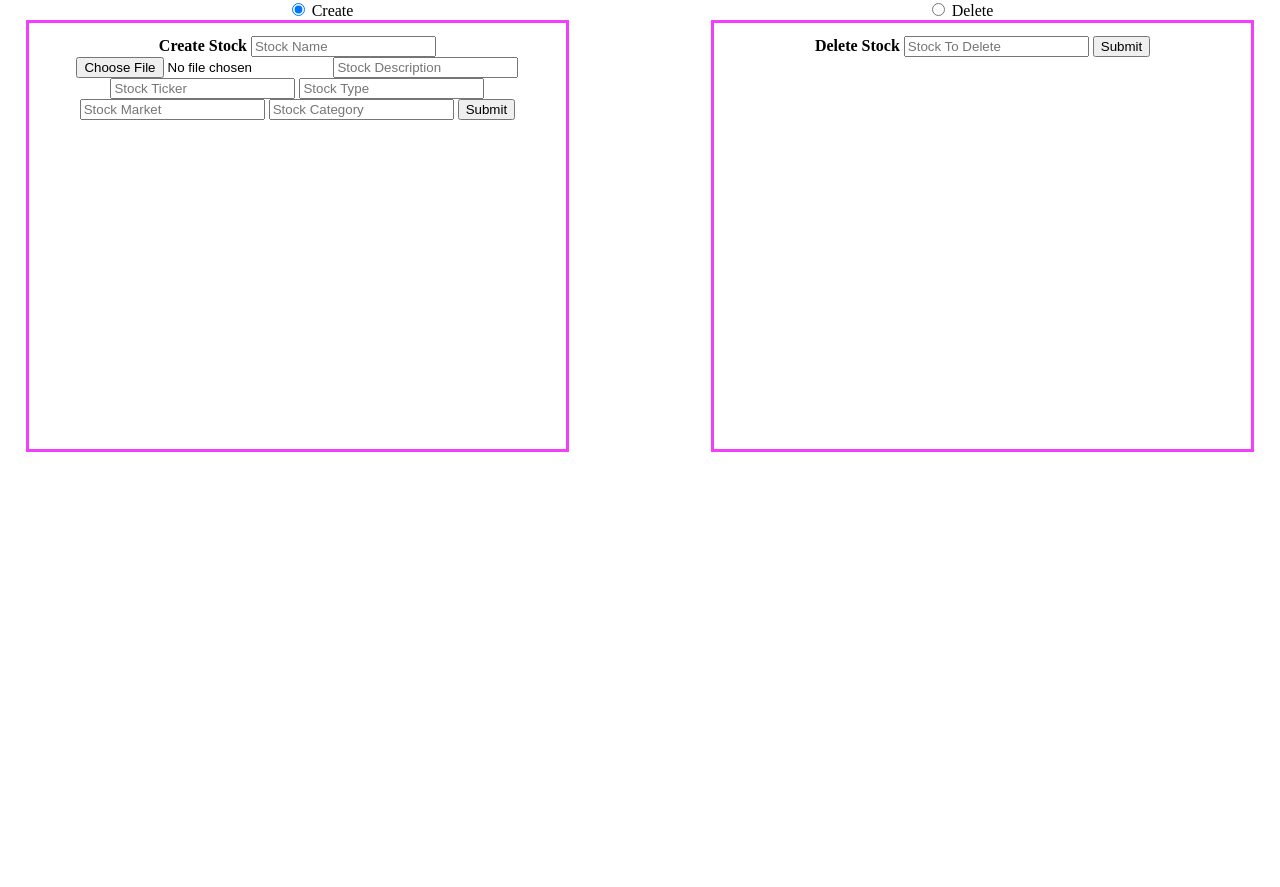
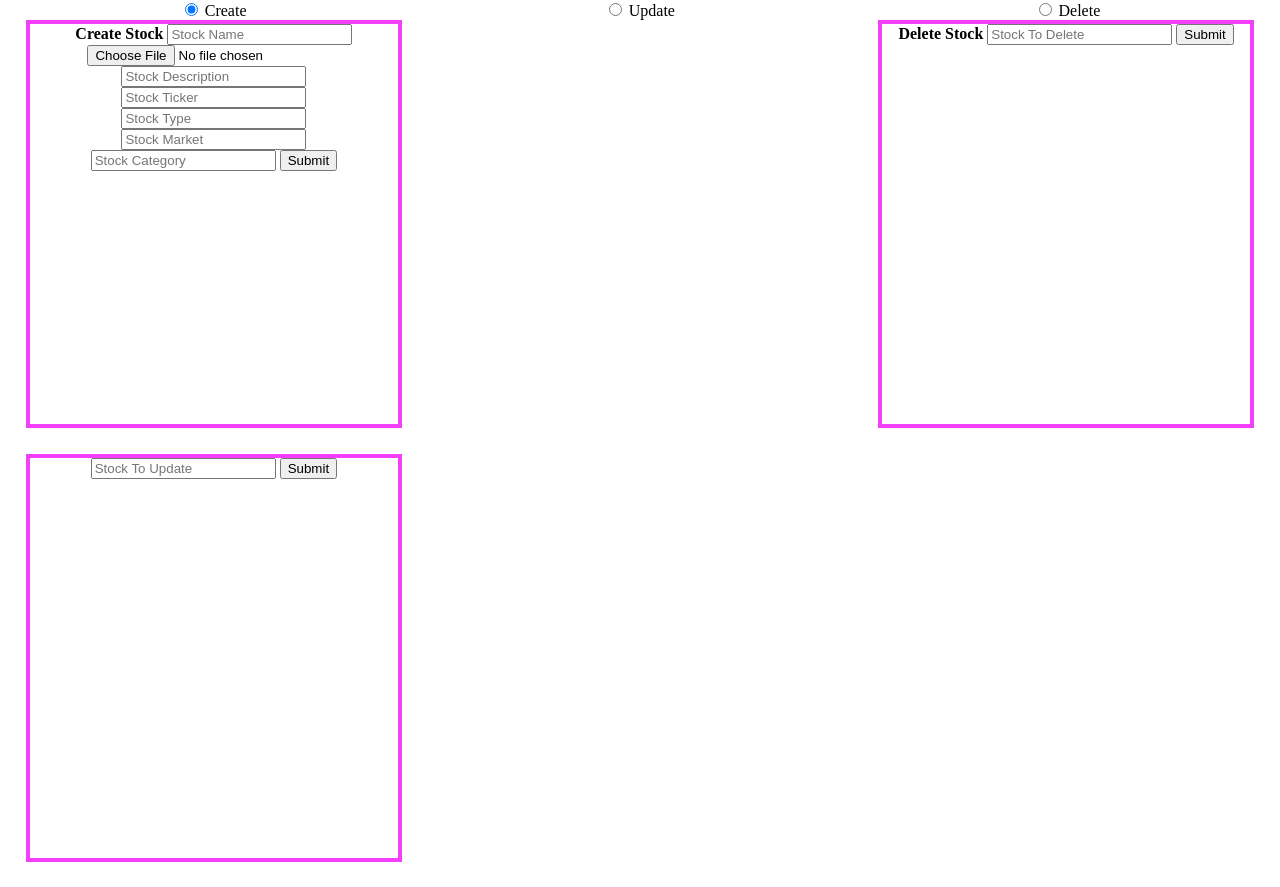
Before and after one commit to Beamma/Beammas-Brokers, a Flask app: page /admin in a window 1280 px wide. Shown: the part 80-967 px from the top of the page. Before the commit the page ends 532 px from the top, so only its background shows below. Run offline with Flask 2, Linux system fonts and the light colour scheme; a user stored in the database is signed in; some web fonts are replaced.

Commit message:
V 11.7 Added update field to damin

```diff
--- a/static/style/css/style.css
+++ b/static/style/css/style.css
@@ -123,14 +123,21 @@ tr:nth-child(even) {
 }
 
 .create_delete_radio, .create{
-  width: 50%;
+  width: 33.3%;
+  margin: 0px;
+  height: 100%;
+  float: left;
+}
+
+.create_delete_radio, .update{
+  width: 33.3%;
   margin: 0px;
   height: 100%;
   float: left;
 }
 
 .create_delete_radio, .delete{
-  width: 50%;
+  width: 33.3%;
   margin: 0px;
   height: 100%;
   float: right;
@@ -142,25 +149,31 @@ tr:nth-child(even) {
 }
 
 .create_stock {
-  width: 40%;
+  width: 28.8%;
   height: 50vh;
-  margin: 0px;
   float: left;
   text-align: center;
-  padding: 1%;
   margin: 2%;
   margin-top: 0px;
-  border: 3px solid #f33ff9;
+  border: 4px solid #f33ff9;
 }
 
 .delete_stock {
-  width: 40%;
+  width: 28.8%;
   height: 50vh;
-  margin: 0px;
   float: right;
   text-align: center;
-  padding: 1%;
   margin: 2%;
   margin-top: 0px;
-  border: 3px solid #f33ff9;
+  border: 4px solid #f33ff9;
 }
+
+.update_stock {
+  width: 28.8%;
+  height: 50vh;
+  float: left;
+  text-align: center;
+  margin: 2%;
+  margin-top: 0px;
+  border: 4px solid #f33ff9;
+}
--- a/templates/admin.html
+++ b/templates/admin.html
@@ -10,6 +10,10 @@
       <div class="delete">
         <input type="radio" name="create_delete" value="delete"></input>
         <label for="delete">Delete</label>
+      </div>
+      <div class="update">
+        <input type="radio" name="create_delete" value="update"></input>
+        <label for="update">Update</label>
       </div>
     </div>
     <div class="create_stock">
@@ -32,6 +36,8 @@
       <input type="submit"></input>
     </div>
     <div class="update_stock">
+      <input type="string" name="update" placeholder="Stock To Update"></input>
+      <input type="submit"></input>
     </div>
   </form>
 </div>
```
